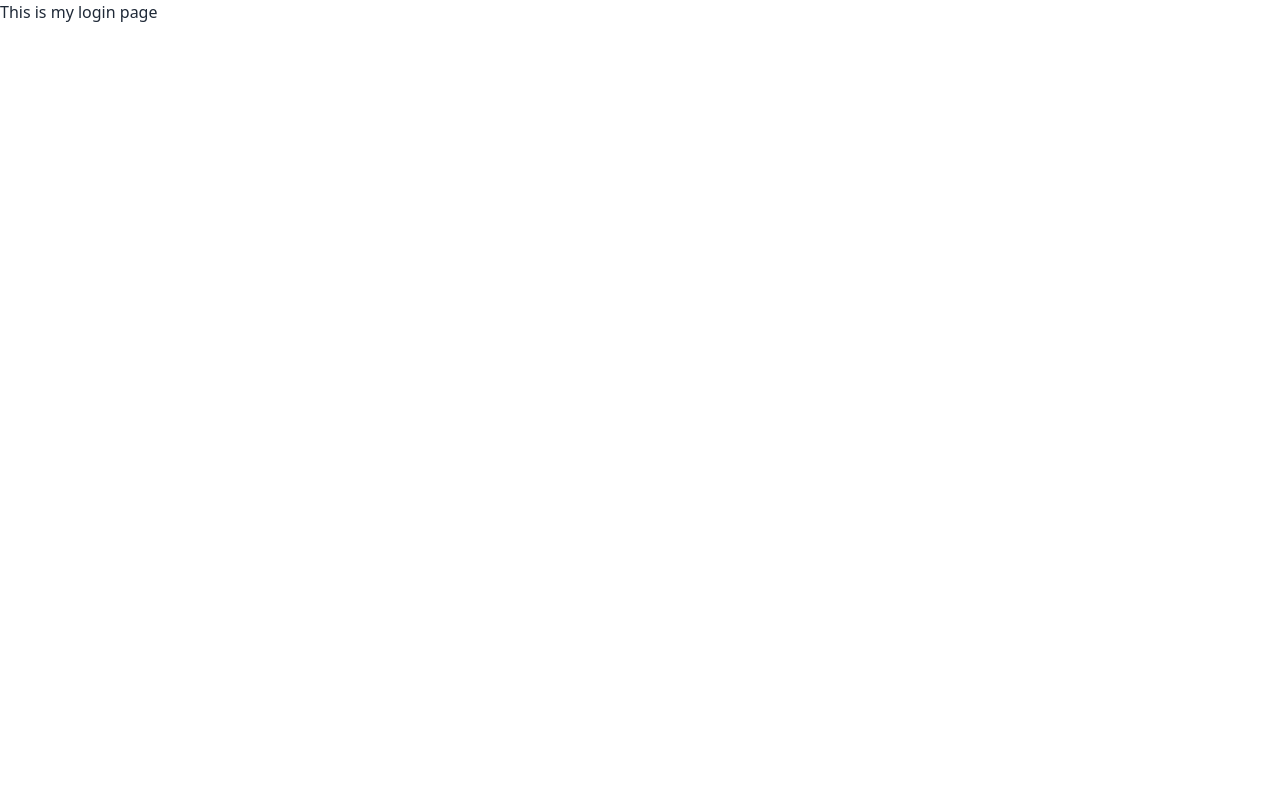
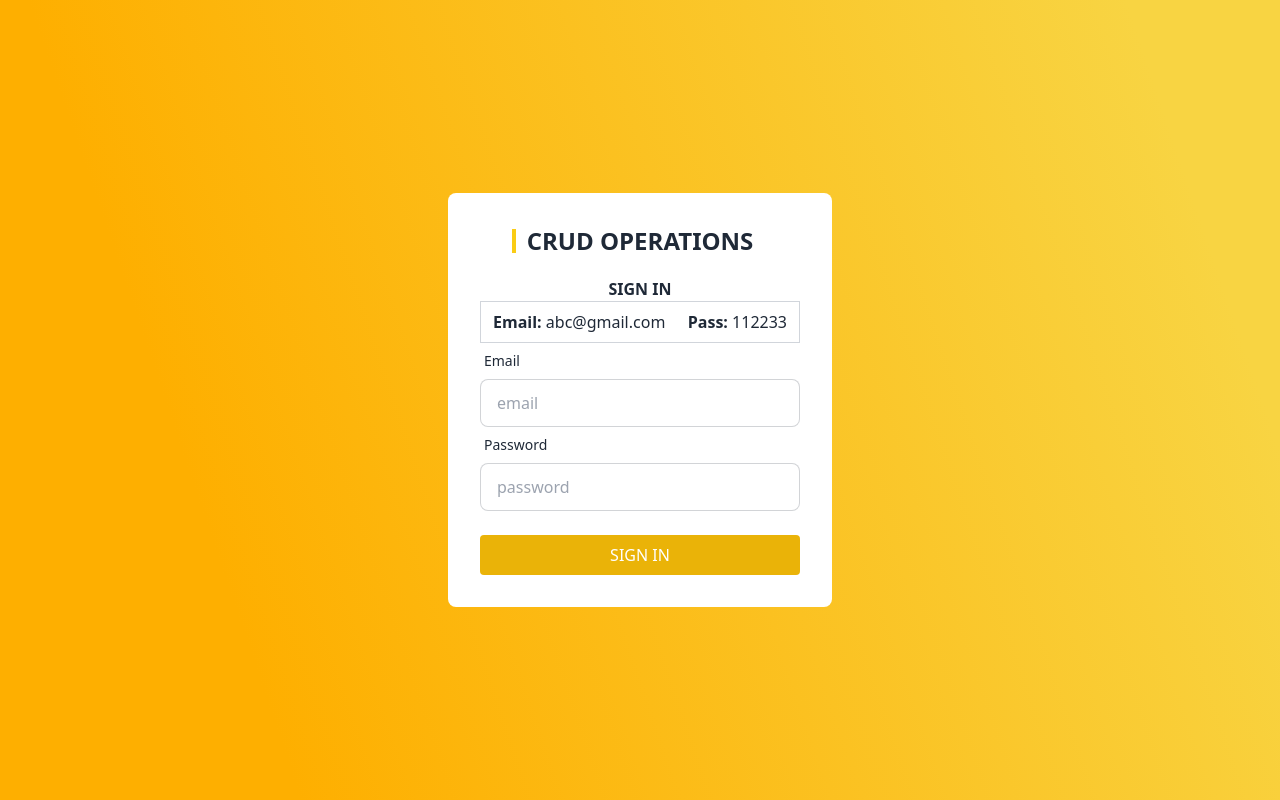
Before and after one commit to nazmul162001/crud-application, a React (Create React App) app: page /login in a window 1280 px wide. Built offline with nearby package versions, Linux system fonts and the light colour scheme.

Commit message:
fixed dashboard route

```diff
--- a/src/components/Dashboard/Dashboard.css
+++ b/src/components/Dashboard/Dashboard.css
@@ -3,21 +3,17 @@
     display: inline-flex;
     color: #000000;
     text-decoration: none;
-    /* padding: 8px 15px; */
-    /* gap: 5px; */
     transition: all 0.5s;
     border-radius: 5px;
   }
   .linkk:hover{
-    background:rgba(255,255,255,0.17);
-    color: white;
+    background:rgba(255, 255, 255, 0.374);
+    color: black;
     transition: all 0.5s;
   }
   .active-link{
-    background: rgba(255,255,255,0.17);
-    color: white;
-    /* padding: 8px 15px; */
-    /* gap: 5px; */
+    background: #FEAF00;
+    color: black;
     border-radius: 5px;
     width: 100%;
     display: inline-flex;
--- a/src/components/Dashboard/Dashboard.jsx
+++ b/src/components/Dashboard/Dashboard.jsx
@@ -13,9 +13,29 @@ const Dashboard = () => {
       path: '/',
     },
     {
-      title: 'Add Student',
+      title: 'Course',
+      src: 'ri-user-line',
+      path: '/Course',
+    },
+    {
+      title: 'Students',
       src: 'ri-user-line',
       path: '/addStudent',
+    },
+    {
+      title: 'Payment',
+      src: 'ri-user-line',
+      path: '/payment',
+    },
+    {
+      title: 'Report',
+      src: 'ri-user-line',
+      path: '/report',
+    },
+    {
+      title: 'Settings',
+      src: 'ri-user-line',
+      path: '/settings',
     },
   ]
 
@@ -28,12 +48,12 @@ const Dashboard = () => {
       </div>
 
       <div className=''>
-        <label htmlFor='' className=''></label>
-        <div className='flex'>
+        <div className=''>
           <div
+            style={{ backgroundColor: '#F2EAE1' }}
             className={` ${
               open ? 'w-52' : 'w-24 '
-            } bg-gray-300 h-screen p-5  pt-8 relative duration-300`}
+            } h-screen p-5  pt-8 relative duration-300`}
           >
             <i
               className={`bg-base-100 text-black flex justify-center items-center ri-arrow-left-s-line absolute cursor-pointer -right-3 top-9 w-8 h-8
@@ -49,13 +69,13 @@ const Dashboard = () => {
                 }`}
               />
             </div>
+            {/* menu start  */}
             <ul className='pt-6'>
               {Menus.map((Menu, index) => (
                 <li
-                  className={`flex rounded-md cursor-pointer hover:bg-light-white text-sm items-center gap-x-4
-${Menu.gap ? '' : ''} ${index === 0 && 'bg-light-white'} `}
+                  className={`flex justify-center items-center rounded-md cursor-pointer text-sm gap-x-4`}
                 >
-                  {/* for mobile devicea */}
+                  {/* for mobile device */}
                   <NavLink
                     className={({ isActive }) =>
                       isActive
@@ -80,6 +100,7 @@ ${Menu.gap ? '' : ''} ${index === 0 && 'bg-light-white'} `}
                         !open && 'hidden'
                       } origin-left duration-200`}
                     >
+                      {/* menu  */}
                       <NavLink className='block' to={`${Menu.path}`}>
                         {Menu.title}
                       </NavLink>
--- a/src/components/Login/Login.jsx
+++ b/src/components/Login/Login.jsx
@@ -1,11 +1,72 @@
-import React from 'react';
+import React from 'react'
 
 const Login = () => {
-    return (
-        <div>
-            <h2>This is my login page</h2>
+
+    const handleLogin = (e) => {
+        e.preventDefault()
+        const Email = e.target.email.value
+        const Password = e.target.password.value
+        console.log(Email, Password)
+    }
+
+  return (
+    <div
+      style={{
+        backgroundImage:
+          'linear-gradient(71.17deg, #FEAF00 19.35%, #F8D442 90.12%)',
+      }}
+      className='login h-screen flex justify-center items-center'
+    >
+      <div className='login_form w-96 mx-auto px-8 py-8 bg-base-100 rounded-lg'>
+        <h2 className='relative text-center text-2xl font-bold'>
+          {' '}
+          <span className='bg-yellow-400 w-1 h-6 top-1/2 bottom-1/2 my-auto inline-block absolute left-8'></span>{' '}
+          CRUD OPERATIONS
+        </h2>
+        <p className='text-center font-bold mt-5'>SIGN IN</p>
+        <div className='credentials flex justify-between border border-gray-300 px-3 py-2'>
+          <p>
+            {' '}
+            <span className='font-bold'>Email:</span> abc@gmail.com
+          </p>
+          <p>
+            {' '}
+            <span className='font-bold'>Pass:</span> 112233
+          </p>
         </div>
-    );
-};
+        {/* input form  */}
+        <form onSubmit={handleLogin}>
+          <div className='form-control'>
+            <label className='label'>
+              <span className='label-text'>Email</span>
+            </label>
+            <input
+              type='text'
+              placeholder='email'
+              className='input input-bordered'
+              name='email'
+              required
+            />
+          </div>
+          <div className='form-control'>
+            <label className='label'>
+              <span className='label-text'>Password</span>
+            </label>
+            <input
+              type='text'
+              placeholder='password'
+              className='input input-bordered'
+              name='password'
+              required
+            />
+          </div>
+          <div className='form-control mt-6'>
+            <button className='bg-yellow-500 py-2 rounded text-base-100'>SIGN IN</button>
+          </div>
+        </form>
+      </div>
+    </div>
+  )
+}
 
-export default Login;
+export default Login
```
